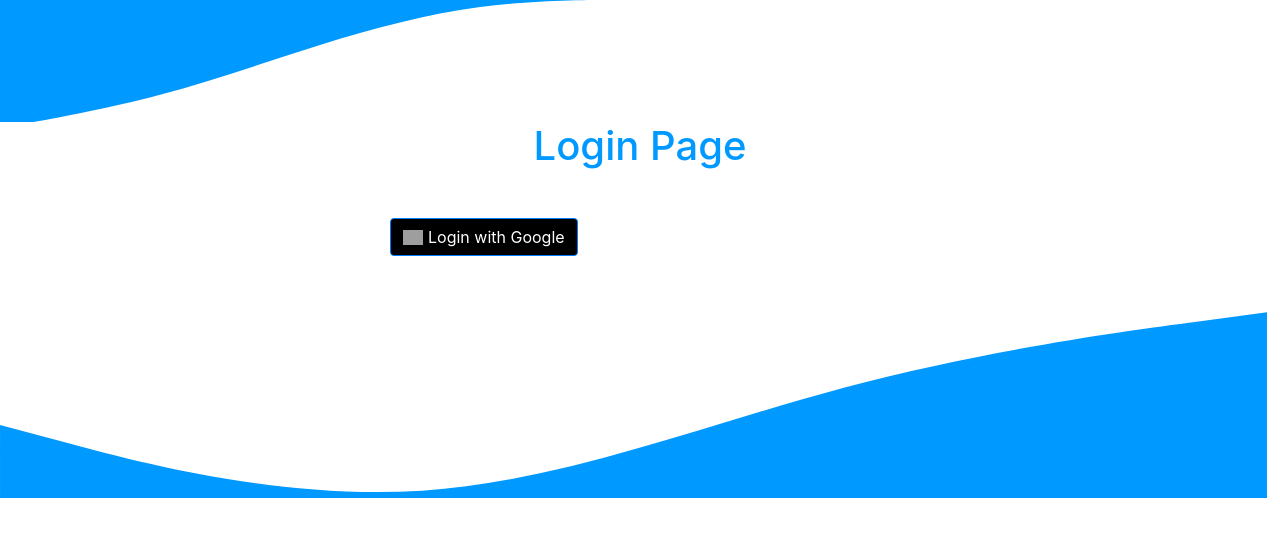
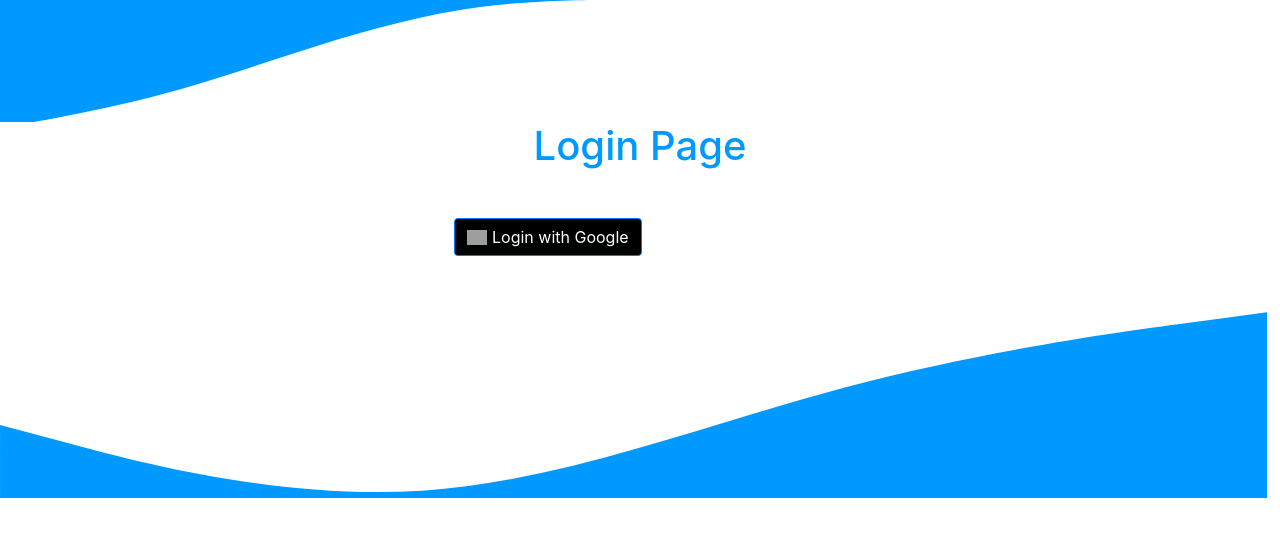
Before and after one commit to adaapp/Feb21-G3, a React (Create React App) app: page / in a window 1280 px wide. Shown: the top 536 px of the page. Built offline with nearby package versions, Linux system fonts and the light colour scheme; grey boxes are pictures that could not be loaded.

Commit message:
adjustment for ipad

```diff
--- a/src/App.css
+++ b/src/App.css
@@ -12,7 +12,7 @@
 }
 .login-btn{
   text-align: center;
-  margin-left: 25vw;
+  margin-left: 30vw;
   margin-top: 5vh;
 }
 .card{
```
